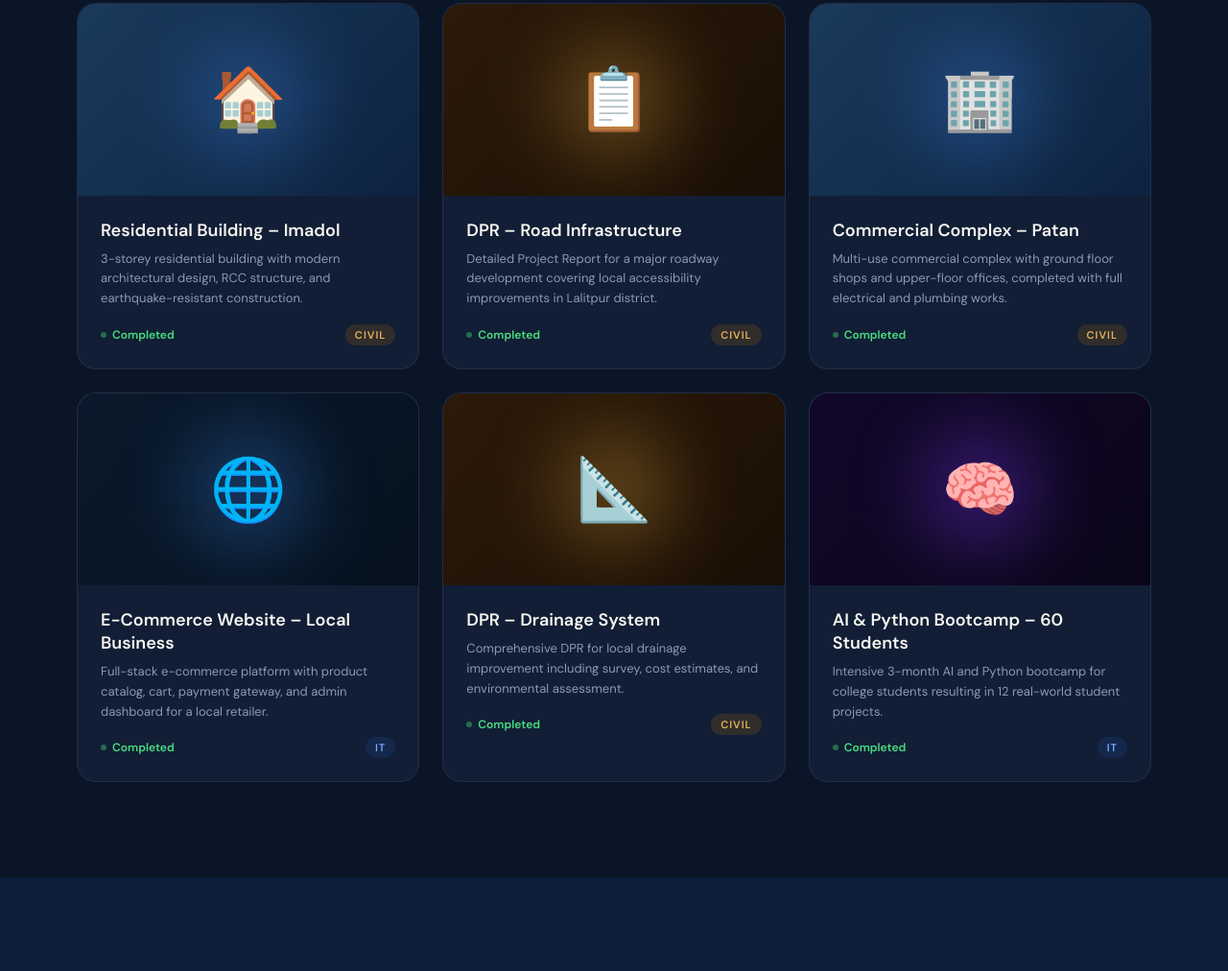
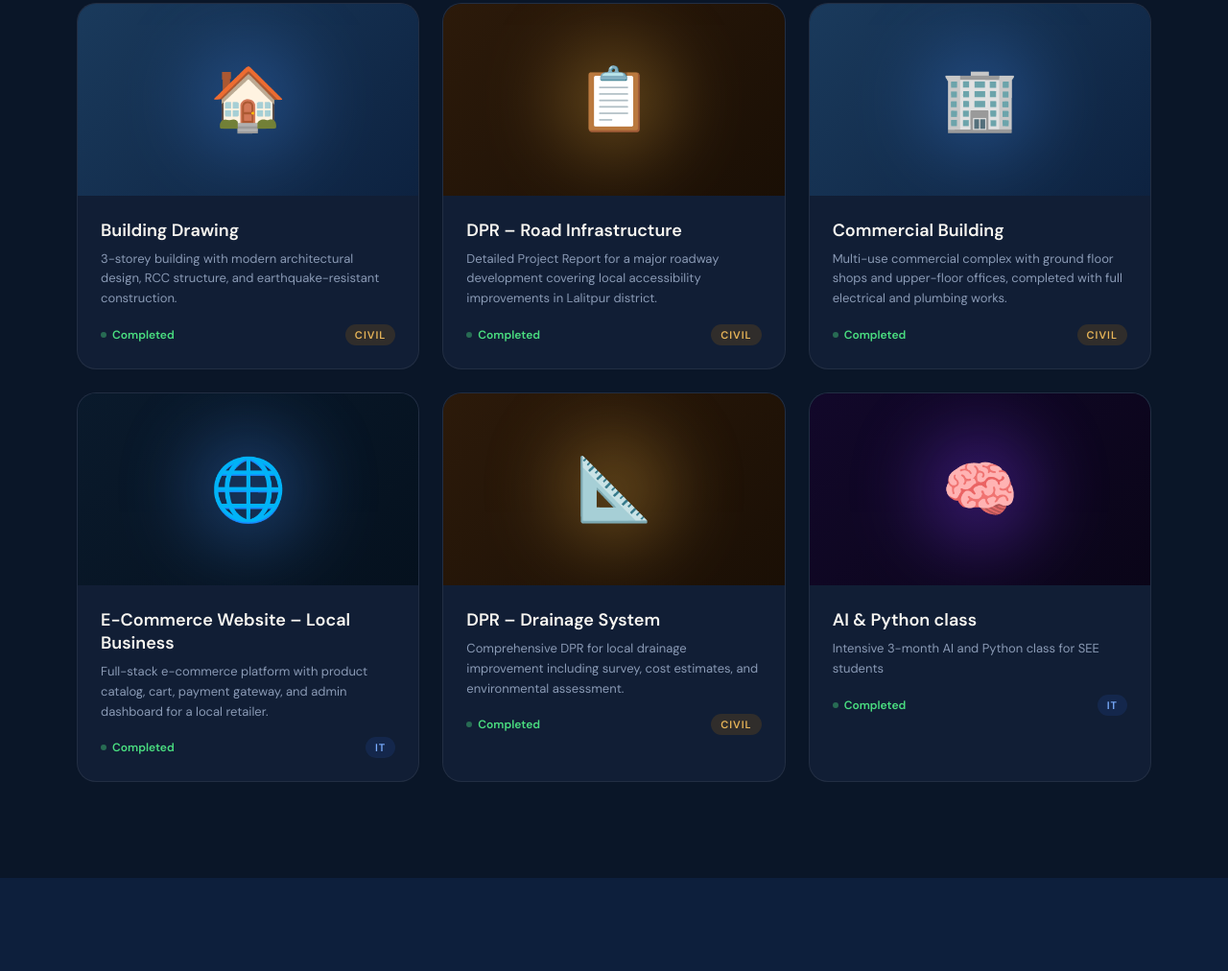
Before and after one commit to CNCCIVILIT/cnccivilit, a plain HTML site: page index.html in a window 1280 px wide. Shown: the part 2515-3527 px from the top of the page at 96% size. Drawn offline with nearby package versions, Linux system fonts and the light colour scheme.

Commit message:
Update project titles and descriptions in index.html project name change

```diff
--- a/index.html
+++ b/index.html
@@ -601,8 +601,8 @@
         <span class="emoji">🏠</span>
       </div>
       <div class="project-body">
-        <h3>Residential Building – Imadol</h3>
-        <p>3-storey residential building with modern architectural design, RCC structure, and earthquake-resistant construction.</p>
+        <h3>Building Drawing</h3>
+        <p>3-storey building with modern architectural design, RCC structure, and earthquake-resistant construction.</p>
         <div class="project-meta">
           <span class="project-status"><span class="dot"></span> Completed</span>
           <span class="project-tag civil-tag">Civil</span>
@@ -631,7 +631,7 @@
         <span class="emoji">🏢</span>
       </div>
       <div class="project-body">
-        <h3>Commercial Complex – Patan</h3>
+        <h3>Commercial Building </h3>
         <p>Multi-use commercial complex with ground floor shops and upper-floor offices, completed with full electrical and plumbing works.</p>
         <div class="project-meta">
           <span class="project-status"><span class="dot"></span> Completed</span>
@@ -676,8 +676,8 @@
         <span class="emoji">🧠</span>
       </div>
       <div class="project-body">
-        <h3>AI & Python Bootcamp – 60 Students</h3>
-        <p>Intensive 3-month AI and Python bootcamp for college students resulting in 12 real-world student projects.</p>
+        <h3>AI & Python class </h3>
+        <p>Intensive 3-month AI and Python class for SEE students </p>
         <div class="project-meta">
           <span class="project-status"><span class="dot"></span> Completed</span>
           <span class="project-tag it-tag">IT</span>
```
